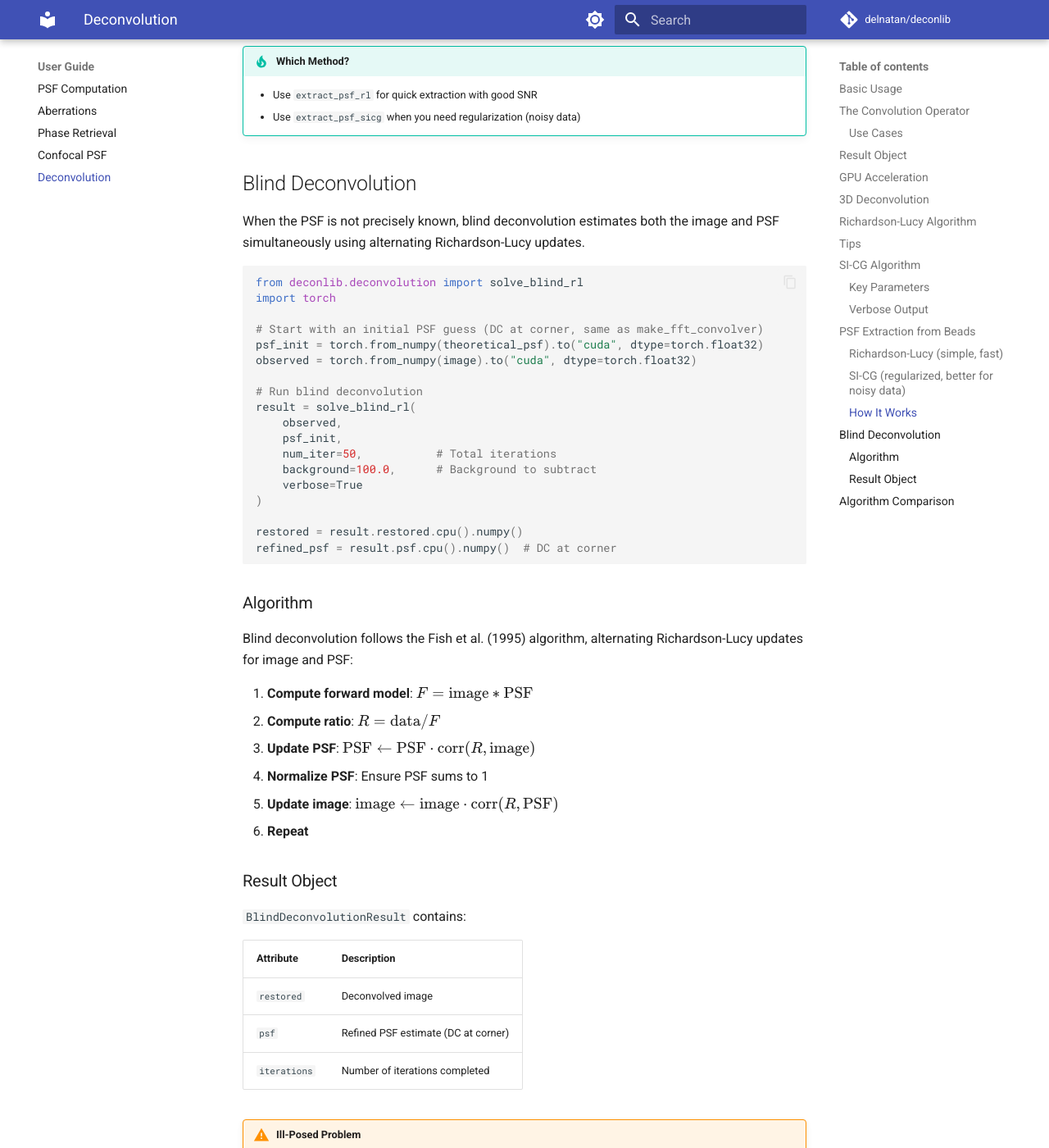
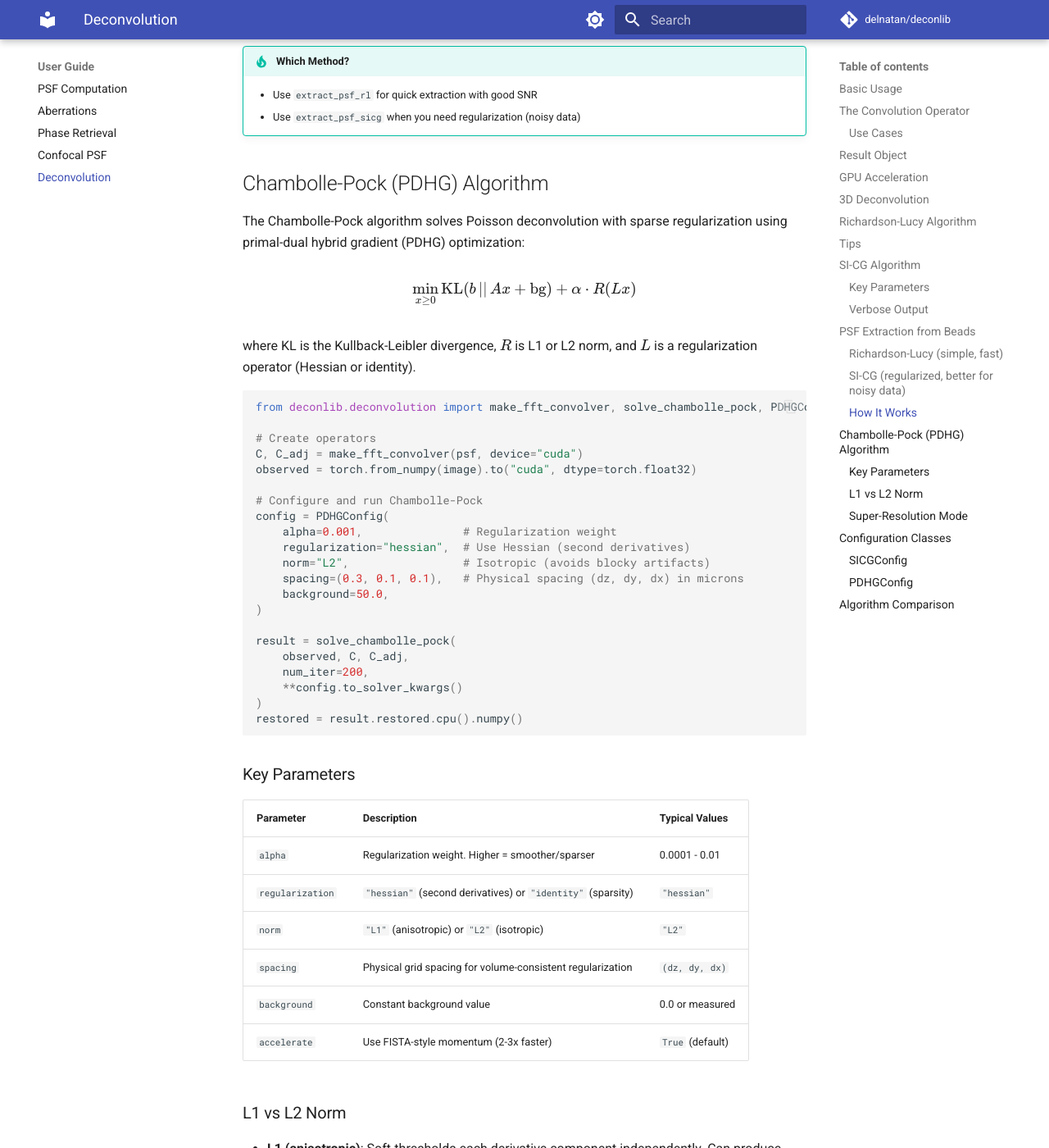
Before and after one commit to delnatan/deconlib, an MkDocs documentation site: the page built from docs/guide/deconvolution.md, in a window 1280 px wide and 1400 px high, scrolled down 6520 px. Shown: the whole window at 82% size. Built offline with MkDocs 1.6.1 and Material for MkDocs 9.7.7, drawn with Linux system fonts in a browser that asks for light colours; comment, search, counter and statistics services are not loaded; some of the changed text lies outside the part shown.

Commit message:
Update documentation: remove blind deconvolution, add Chambolle-Pock
- Remove blind deconvolution references (solve_blind_rl, BlindDeconvolutionResult)
- Add Chambolle-Pock (PDHG) algorithm documentation
- Add SICGConfig and PDHGConfig configuration class documentation
- Update module structure to reflect psf_extraction.py and chambolle_pock.py
- Update API references with new functions and configuration classes

````diff
--- a/docs/guide/deconvolution.md
+++ b/docs/guide/deconvolution.md
@@ -1,7 +1,7 @@
 # Deconvolution
 
 Image deconvolution algorithms with PyTorch backend, including Richardson-Lucy,
-SI-CG (conjugate gradient), PSF extraction, and blind deconvolution.
+SI-CG (conjugate gradient), Chambolle-Pock (PDHG), and PSF extraction.
 
 !!! note "Optional Dependency"
     Deconvolution requires PyTorch. Install with:
@@ -279,66 +279,134 @@ use the point source map as the "kernel" and solve for the PSF.
     - Use `extract_psf_rl` for quick extraction with good SNR
     - Use `extract_psf_sicg` when you need regularization (noisy data)
 
-## Blind Deconvolution
+## Chambolle-Pock (PDHG) Algorithm
 
-When the PSF is not precisely known, blind deconvolution estimates both
-the image and PSF simultaneously using alternating Richardson-Lucy updates.
+The Chambolle-Pock algorithm solves Poisson deconvolution with sparse regularization
+using primal-dual hybrid gradient (PDHG) optimization:
+
+\[
+\min_{x \geq 0} \text{KL}(b \,||\, Ax + \text{bg}) + \alpha \cdot R(Lx)
+\]
+
+where KL is the Kullback-Leibler divergence, \(R\) is L1 or L2 norm, and \(L\) is
+a regularization operator (Hessian or identity).
 
 ```python
-from deconlib.deconvolution import solve_blind_rl
-import torch
+from deconlib.deconvolution import make_fft_convolver, solve_chambolle_pock, PDHGConfig
 
-# Start with an initial PSF guess (DC at corner, same as make_fft_convolver)
-psf_init = torch.from_numpy(theoretical_psf).to("cuda", dtype=torch.float32)
+# Create operators
+C, C_adj = make_fft_convolver(psf, device="cuda")
 observed = torch.from_numpy(image).to("cuda", dtype=torch.float32)
 
-# Run blind deconvolution
-result = solve_blind_rl(
-    observed,
-    psf_init,
-    num_iter=50,           # Total iterations
-    background=100.0,      # Background to subtract
-    verbose=True
+# Configure and run Chambolle-Pock
+config = PDHGConfig(
+    alpha=0.001,               # Regularization weight
+    regularization="hessian",  # Use Hessian (second derivatives)
+    norm="L2",                 # Isotropic (avoids blocky artifacts)
+    spacing=(0.3, 0.1, 0.1),   # Physical spacing (dz, dy, dx) in microns
+    background=50.0,
 )
 
+result = solve_chambolle_pock(
+    observed, C, C_adj,
+    num_iter=200,
+    **config.to_solver_kwargs()
+)
 restored = result.restored.cpu().numpy()
-refined_psf = result.psf.cpu().numpy()  # DC at corner
 ```
 
-### Algorithm
+### Key Parameters
 
-Blind deconvolution follows the Fish et al. (1995) algorithm, alternating
-Richardson-Lucy updates for image and PSF:
+| Parameter | Description | Typical Values |
+|-----------|-------------|----------------|
+| `alpha` | Regularization weight. Higher = smoother/sparser | 0.0001 - 0.01 |
+| `regularization` | `"hessian"` (second derivatives) or `"identity"` (sparsity) | `"hessian"` |
+| `norm` | `"L1"` (anisotropic) or `"L2"` (isotropic) | `"L2"` |
+| `spacing` | Physical grid spacing for volume-consistent regularization | `(dz, dy, dx)` |
+| `background` | Constant background value | 0.0 or measured |
+| `accelerate` | Use FISTA-style momentum (2-3x faster) | `True` (default) |
 
-1. **Compute forward model**: \(F = \text{image} \ast \text{PSF}\)
-2. **Compute ratio**: \(R = \text{data} / F\)
-3. **Update PSF**: \(\text{PSF} \leftarrow \text{PSF} \cdot \text{corr}(R, \text{image})\)
-4. **Normalize PSF**: Ensure PSF sums to 1
-5. **Update image**: \(\text{image} \leftarrow \text{image} \cdot \text{corr}(R, \text{PSF})\)
-6. **Repeat**
+### L1 vs L2 Norm
 
-### Result Object
+- **L1 (anisotropic)**: Soft-thresholds each derivative component independently.
+  Can produce sharper edges but may have axis-aligned artifacts.
+- **L2 (isotropic)**: Joint soft-thresholding across components at each pixel.
+  Promotes sparse derivatives while avoiding blocky artifacts.
 
-`BlindDeconvolutionResult` contains:
+### Super-Resolution Mode
 
-| Attribute | Description |
-|-----------|-------------|
-| `restored` | Deconvolved image |
-| `psf` | Refined PSF estimate (DC at corner) |
-| `iterations` | Number of iterations completed |
+For super-resolution with binned detectors:
 
-!!! warning "Ill-Posed Problem"
-    Blind deconvolution is mathematically ill-posed. Success depends on:
+```python
+from deconlib.deconvolution import make_binned_convolver, solve_chambolle_pock, PDHGConfig
 
-    - Good initial PSF estimate (close to true PSF)
-    - Sufficient image structure/contrast
+# Create binned operators (returns operator norm for correct step sizes)
+A, A_adj, op_norm_sq = make_binned_convolver(psf_fine, bin_factor=2)
+
+config = PDHGConfig(
+    alpha=0.001,
+    blur_norm_sq=op_norm_sq,   # Important: use returned norm
+    spacing=(0.05, 0.05),      # Fine grid spacing
+)
+
+result = solve_chambolle_pock(
+    observed, A, A_adj,
+    num_iter=200,
+    init_shape=psf_fine.shape,  # Fine grid shape
+    **config.to_solver_kwargs()
+)
+```
+
+## Configuration Classes
+
+For complex parameter sets, use the configuration dataclasses:
+
+### SICGConfig
+
+```python
+from deconlib.deconvolution import SICGConfig, solve_sicg
+from dataclasses import replace
+
+config = SICGConfig(
+    beta=0.01,
+    background=100.0,
+    spacing=(0.3, 0.1, 0.1),
+    restart_interval=10,
+)
+
+result = solve_sicg(observed, C, C_adj, num_iter=100, **config.to_solver_kwargs())
+
+# Create variants easily
+stronger_reg = replace(config, beta=0.05)
+```
+
+### PDHGConfig
+
+```python
+from deconlib.deconvolution import PDHGConfig, solve_chambolle_pock
+from dataclasses import replace
+
+config = PDHGConfig(
+    alpha=0.005,
+    regularization="hessian",
+    norm="L2",
+    spacing=(0.3, 0.1, 0.1),
+)
+
+result = solve_chambolle_pock(observed, C, C_adj, num_iter=150, **config.to_solver_kwargs())
+
+# Reuse across multiple images
+for stack in stacks:
+    C, C_adj = make_fft_convolver(psf, device="cuda")
+    result = solve_chambolle_pock(stack, C, C_adj, num_iter=150, **config.to_solver_kwargs())
+```
 
 ## Algorithm Comparison
 
 | Algorithm | Use Case | Regularization | Non-negativity |
 |-----------|----------|----------------|----------------|
 | `solve_rl` | Known PSF, low noise | None (implicit) | Yes (multiplicative) |
-| `solve_sicg` | Known PSF, noisy data | Explicit (β) | Yes (c² parametrization) |
+| `solve_sicg` | Known PSF, noisy data | Laplacian (β) | Yes (c² parametrization) |
+| `solve_chambolle_pock` | Known PSF, sparse/smooth | Hessian/Identity (α) | Yes (primal projection) |
 | `extract_psf_rl` | PSF calibration, fast | None (implicit) | Yes (multiplicative) |
-| `extract_psf_sicg` | PSF calibration, noisy | Explicit (β) | Yes (c² parametrization) |
-| `solve_blind_rl` | Unknown/approximate PSF | None (implicit) | Yes (multiplicative) |
+| `extract_psf_sicg` | PSF calibration, noisy | Laplacian (β) | Yes (c² parametrization) |
````
Also changed, not shown: docs/api/deconvolution.md (+20 -10 lines), docs/api/index.md (+10 -6 lines).
